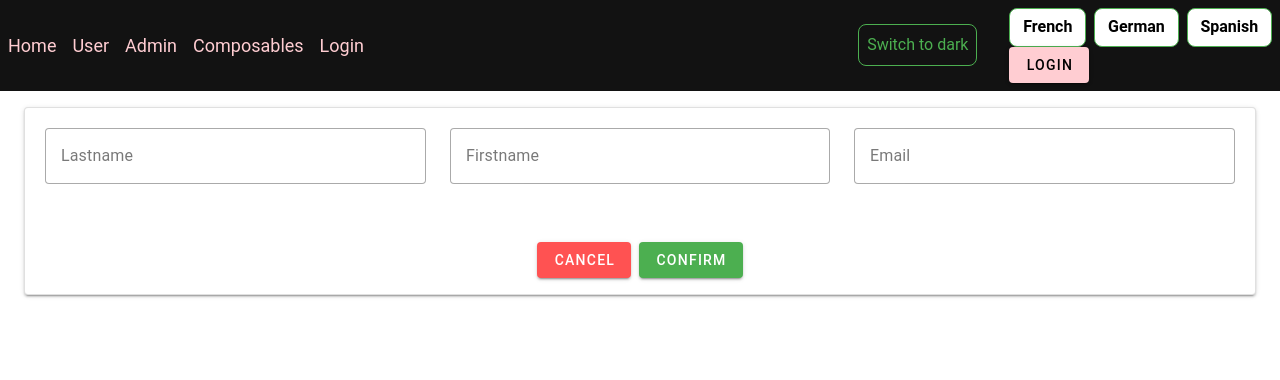
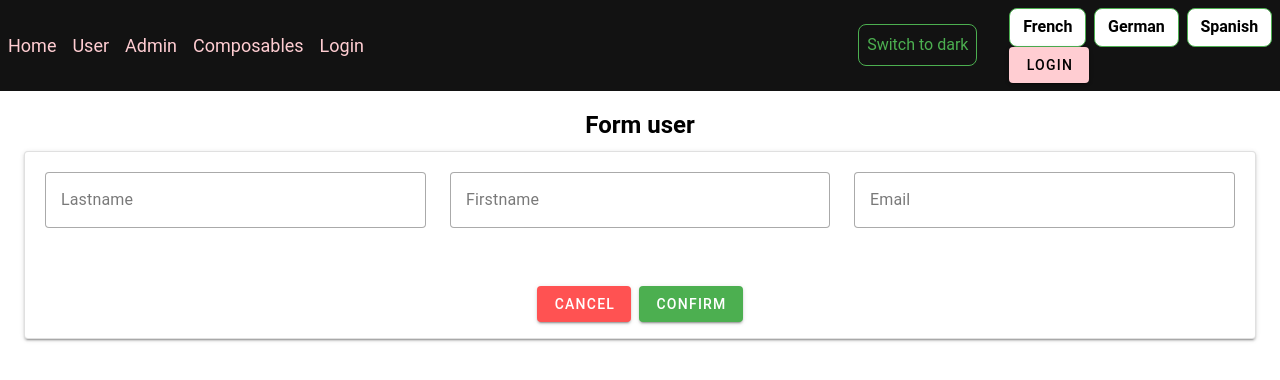
Before and after one commit to Louis-Gonzalez/starterPack, a Nuxt app: page /composables in a window 1280 px wide. Shown: the top 380 px of the page. Built offline with nearby package versions, Linux system fonts and the light colour scheme.

Commit message:
ADD translate keys

```diff
--- a/pages/composables.vue
+++ b/pages/composables.vue
@@ -35,7 +35,7 @@ const handleSubmit = () => {
   <!--  :rules="['required','notEmpty','string','longerThan6', 'email']"-->
   <section>
     <v-form class="ma-4" @prevent.default="handleSubmit">
-      <h1 class="text-center">{{ form_user_title }}</h1>
+      <h1 class="text-center">{{ t('form_user_title') }}</h1>
       <v-card border elevation="2" class="ma-2">
         <v-row class="d-flex ma-2 align-center">
           <v-col cols="4">
```
